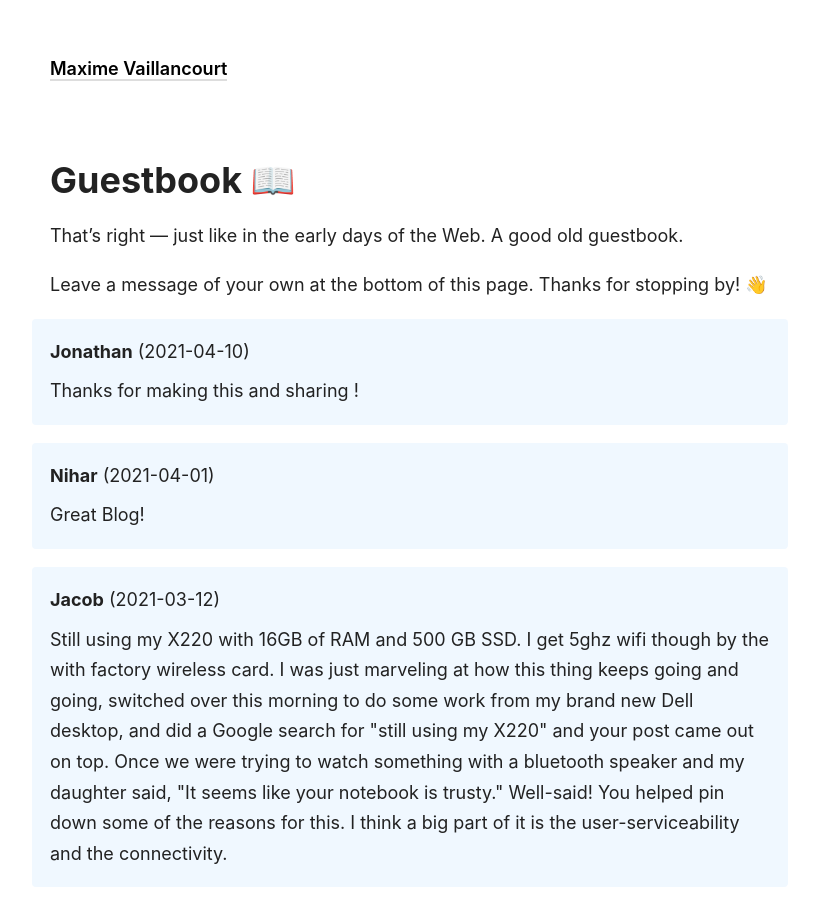
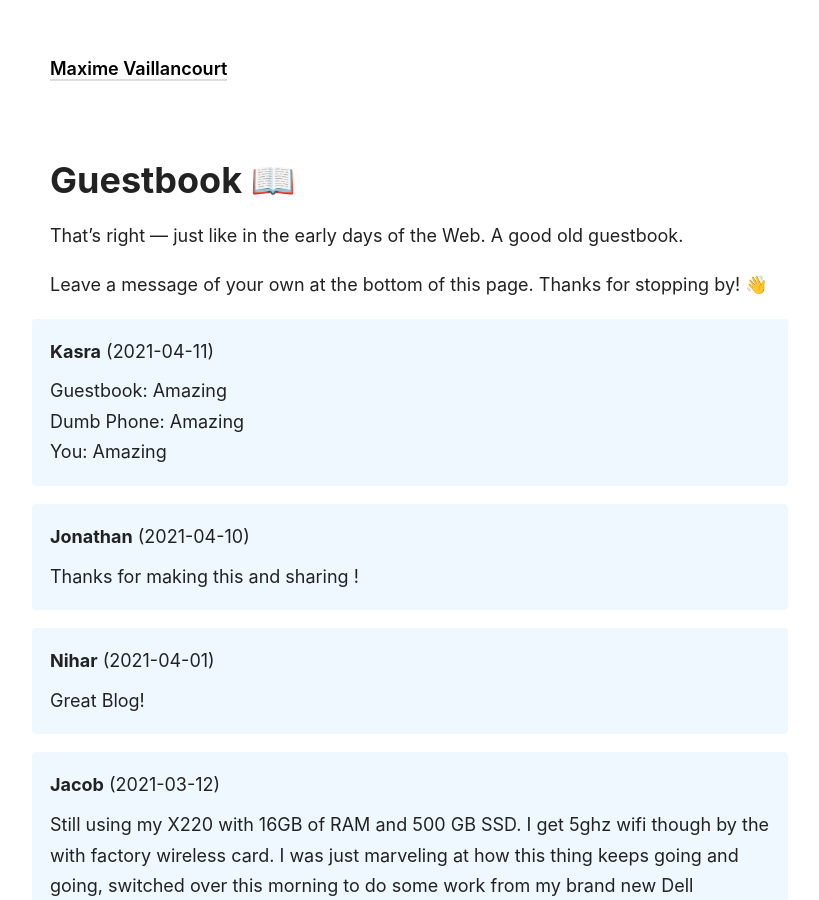
Before and after one commit to maximevaillancourt/maximevaillancourt.github.io, a Jekyll site: the page built from _pages/guestbook.md, in a window 1280 px wide and 900 px high. Shown: the whole window, without its empty margins (230-1049 px from the left). Built offline with Jekyll 4.4.1, drawn with Linux system fonts in a browser that asks for light colours.

Commit message:
Update guestbook messages from Netlify Forms API

```diff
--- a/_data/guestbook_messages.yml
+++ b/_data/guestbook_messages.yml
@@ -130,3 +130,7 @@
   author: Jonathan
   timestamp: '2021-04-10T06:04:49+00:00'
   body: Thanks for making this and sharing !
+- netlify_submission_id: 60723d2a806f8d3e7d30f847
+  author: Kasra
+  timestamp: '2021-04-11T00:04:58+00:00'
+  body: "Guestbook: Amazing\r\nDumb Phone: Amazing\r\nYou: Amazing"
```
